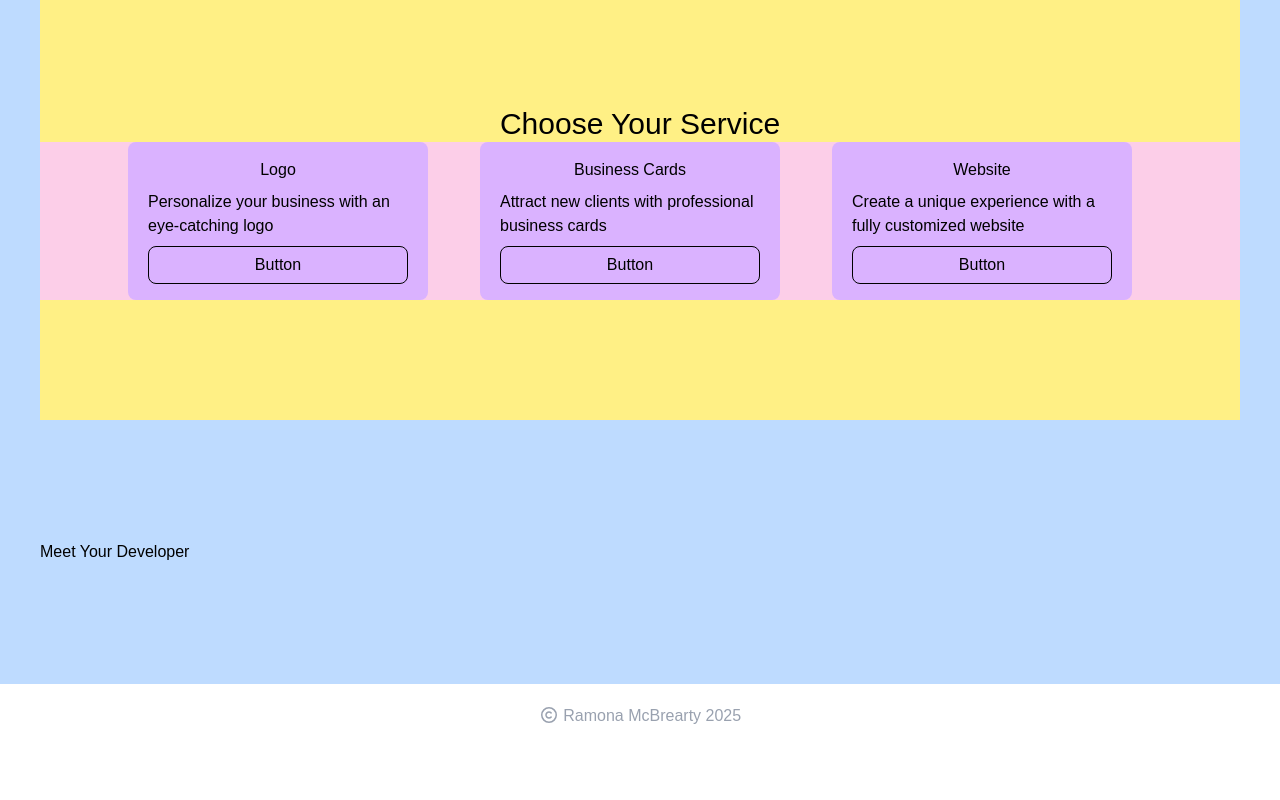
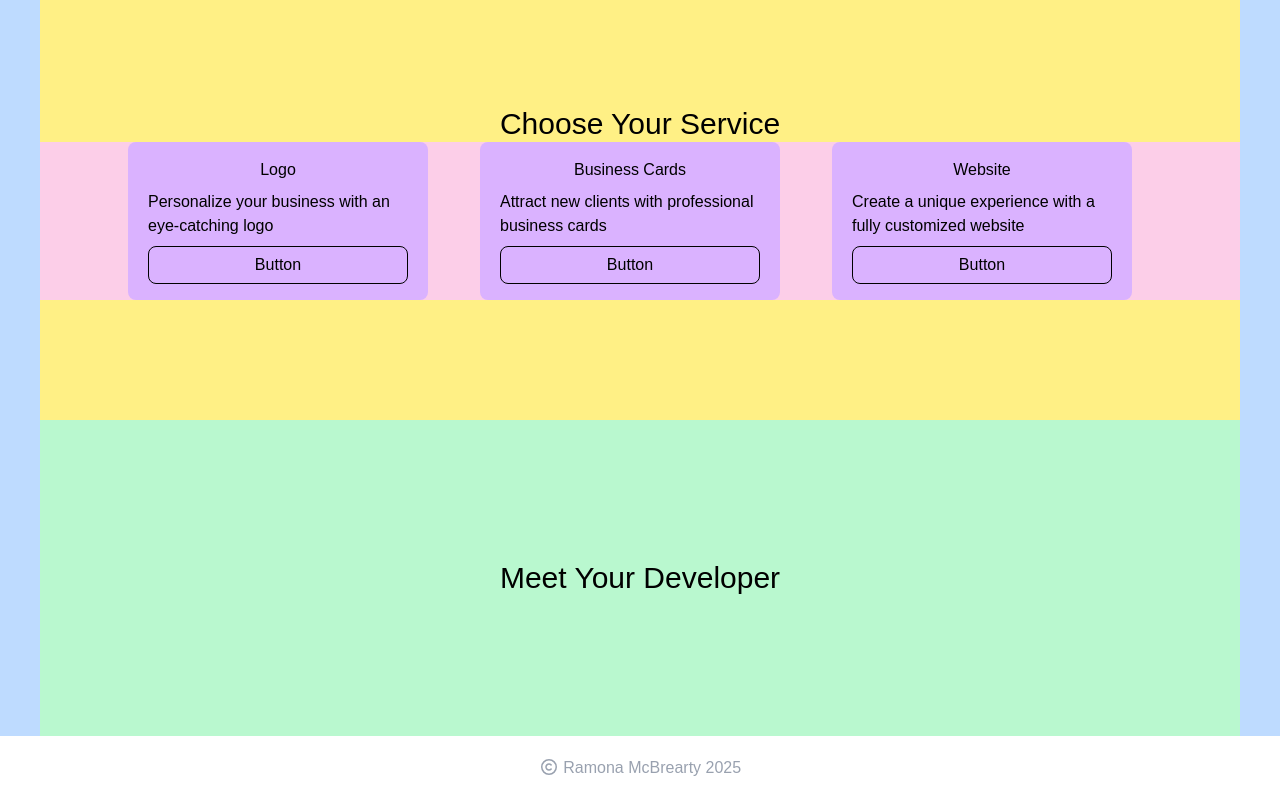
Before and after one commit to ramona-xxii/ramona-freelance-nextapp, a Next.js app: page / in a window 1280 px wide. Shown: the part 430-1230 px from the top of the page. Before the commit the page ends 1178 px from the top, so only its background shows below. Built offline with nearby package versions, Linux system fonts and the light colour scheme.

Commit message:
styled h1 about title

```diff
--- a/app/components/About.js
+++ b/app/components/About.js
@@ -3,8 +3,8 @@ import Section from "./Section";
 export default function About () {
 
     return (
-        <Section id="about">
-            <h1>Meet Your Developer</h1>
+        <Section id="about" className="bg-green-200">
+            <h1 className="text-center text-xl sm:text-3xl py-5">Meet Your Developer</h1>
         </Section>
     );
 }
```
